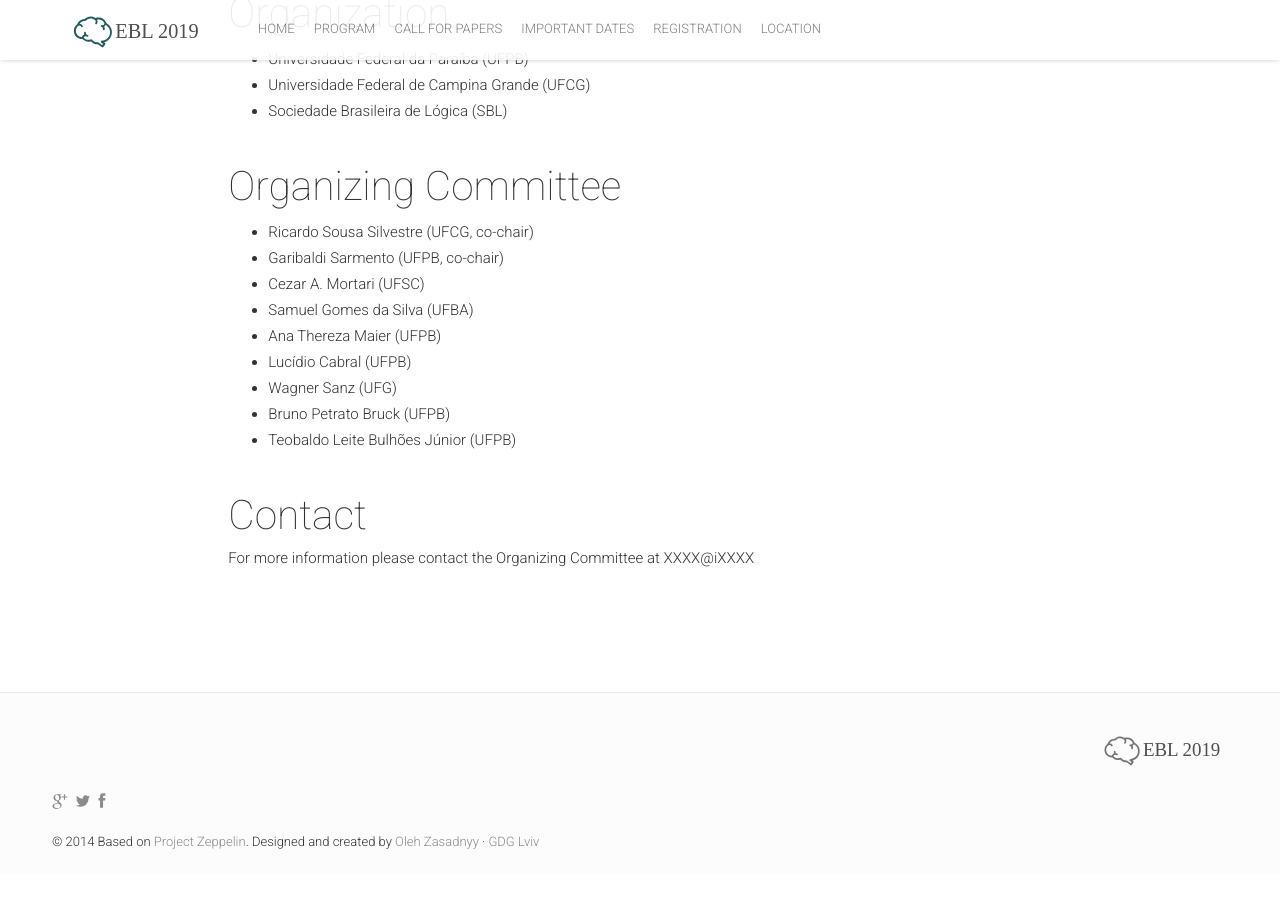
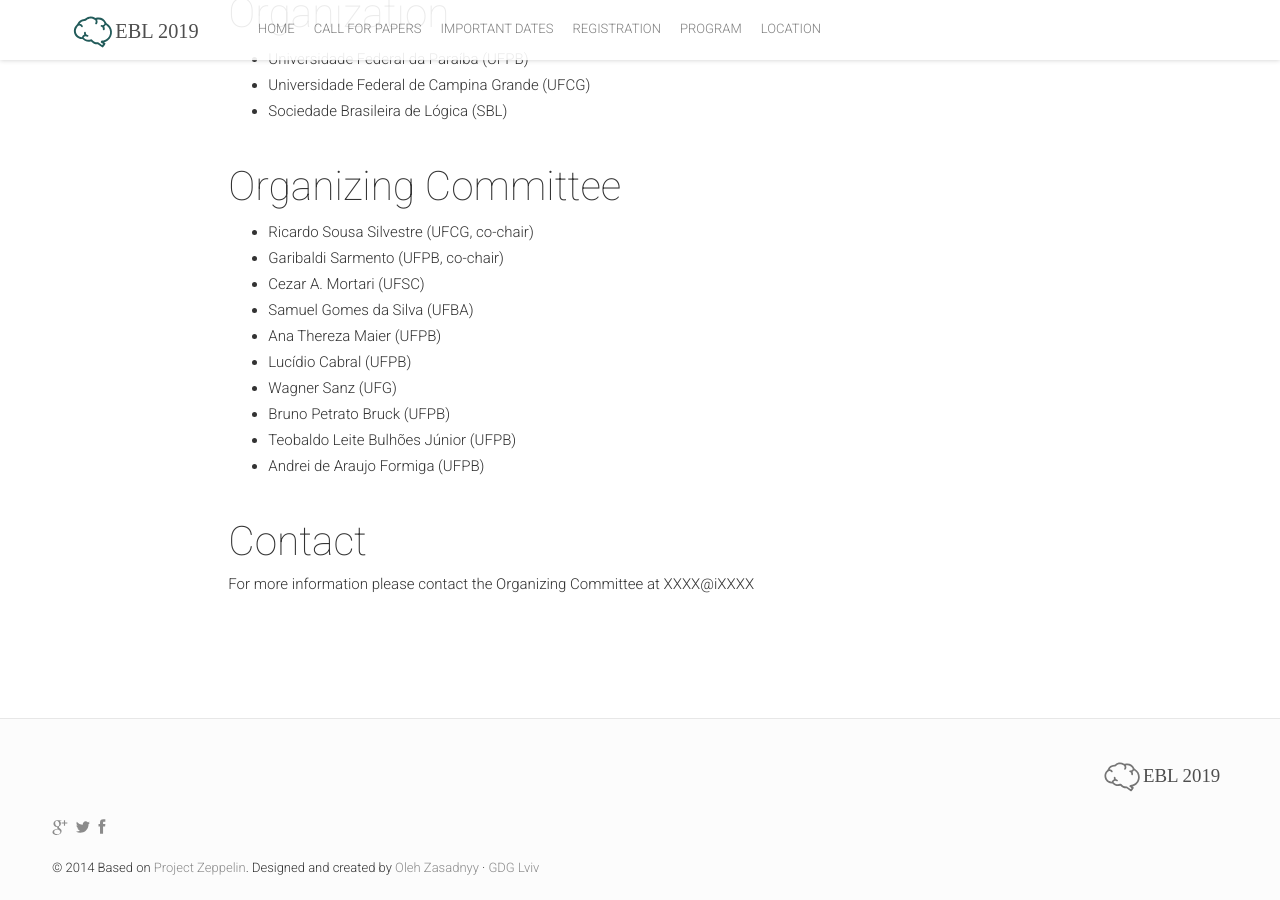
Before and after one commit to brunobruck/ebl, a Jekyll site: the page built from _posts/2018-06-22-call-for-papers.markdown, in a window 1280 px wide and 900 px high, scrolled down 2776 px. Built offline with Jekyll 4.4.1, drawn with Linux system fonts in a browser that asks for light colours; nearby versions of some CDN libraries; comment, search, counter and statistics services are not loaded; before the commit the page ends 3650 px from its top, so only the background shows below that.

Commit message:
new_version

```diff
--- a/_config.yml
+++ b/_config.yml
@@ -43,10 +43,10 @@ metaKeywords: "event, ebl, logic, mathematics, school, conference"
 # Navigation
 navigationLinks:
  - {permalink: "/", text: "Home"}
- - {permalink: "/schedule/", text: "Program"}
  - {permalink: "/blog/call-for-papers", text: "Call for Papers"}
  - {permalink: "/blog/important-dates", text: "Important Dates"}
  - {permalink: "/registration/", text: "Registration"}
+ - {permalink: "/schedule/", text: "Program"}
  - {permalink: "/logistics/", text: "Location"}
 
 # Hero Block
--- a/_posts/2018-06-22-call-for-papers.markdown
+++ b/_posts/2018-06-22-call-for-papers.markdown
@@ -99,6 +99,7 @@ There will also be a Logic School on the weekend previous to the conference (spe
 - Wagner Sanz (UFG)
 - Bruno Petrato Bruck (UFPB)
 - Teobaldo Leite Bulhões Júnior (UFPB)
+- Andrei de Araujo Formiga (UFPB)
 
 #### Contact
 
```
